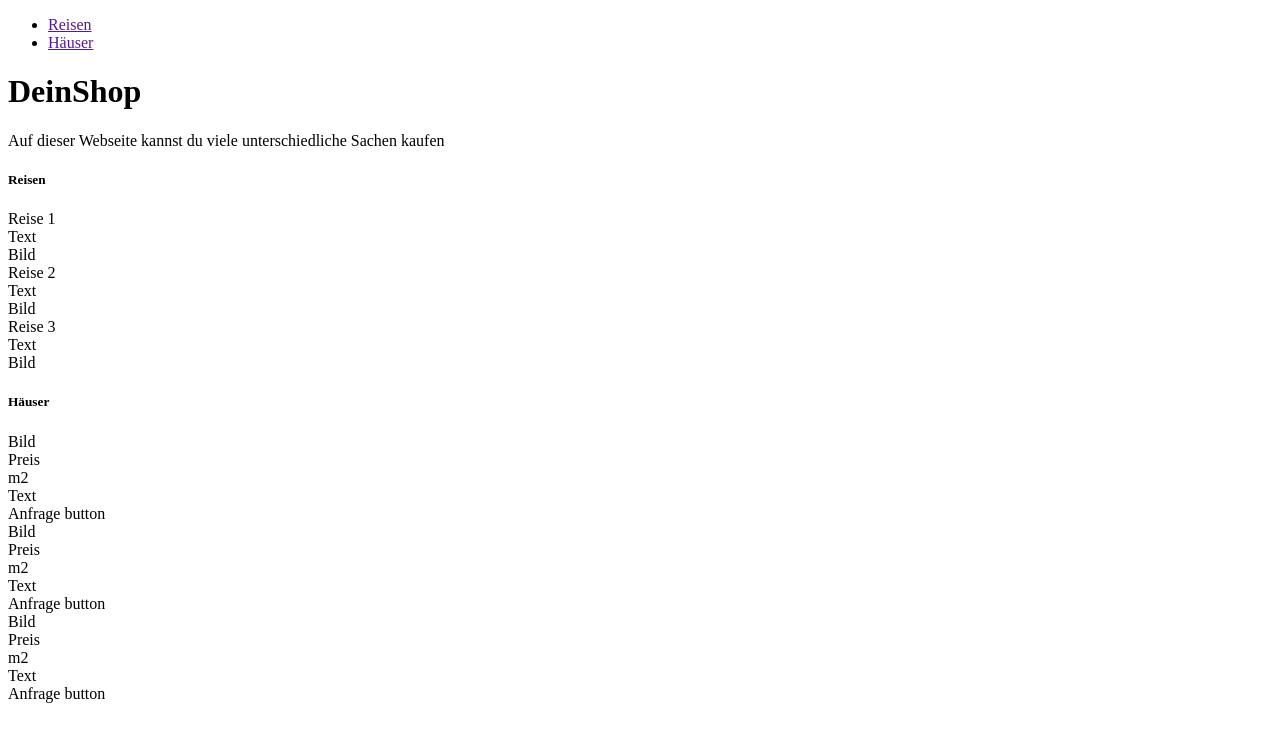
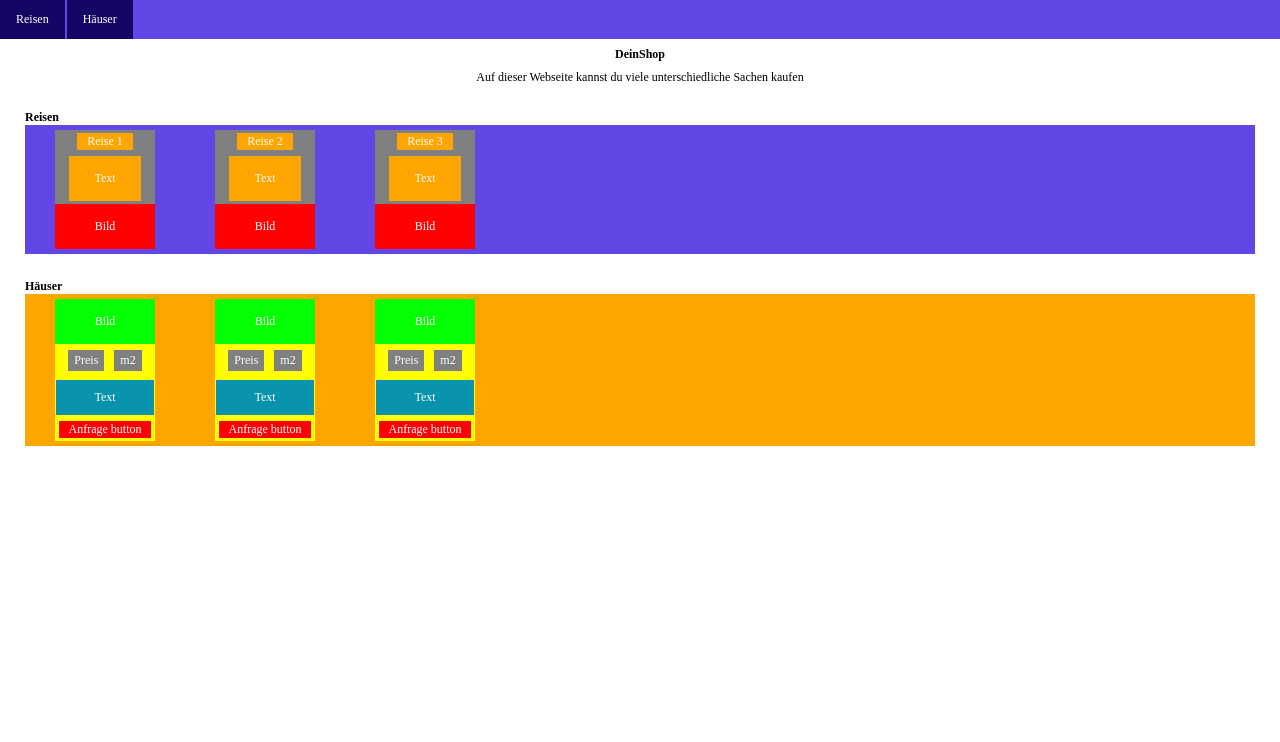
Before and after one commit to sertosun/card_studies, a plain HTML site: page index_card.html in a window 1280 px wide. Drawn offline with Linux system fonts and the light colour scheme.

Commit message:
Update index_card.html

```diff
--- a/index_card.html
+++ b/index_card.html
@@ -4,7 +4,7 @@
     <meta charset="UTF-8">
     <meta http-equiv="X-UA-Compatible" content="IE=edge">
     <meta name="viewport" content="width=device-width, initial-scale=1.0">
-    <link rel="stylesheet" href="cardshaus.css">
+    <link rel="stylesheet" href="style_card.css">
     <title>Cardshaus</title>
 </head>
 <body>
```
